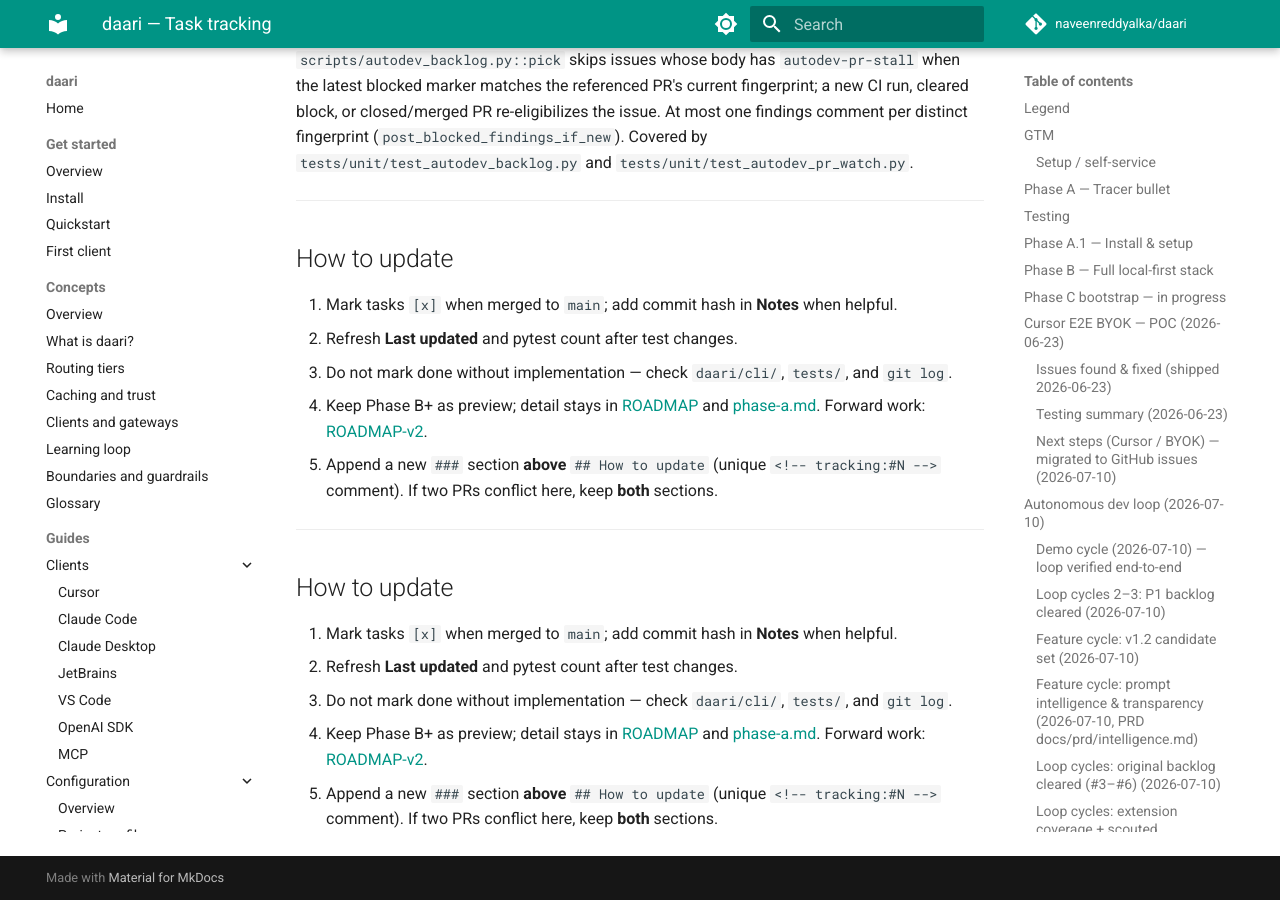
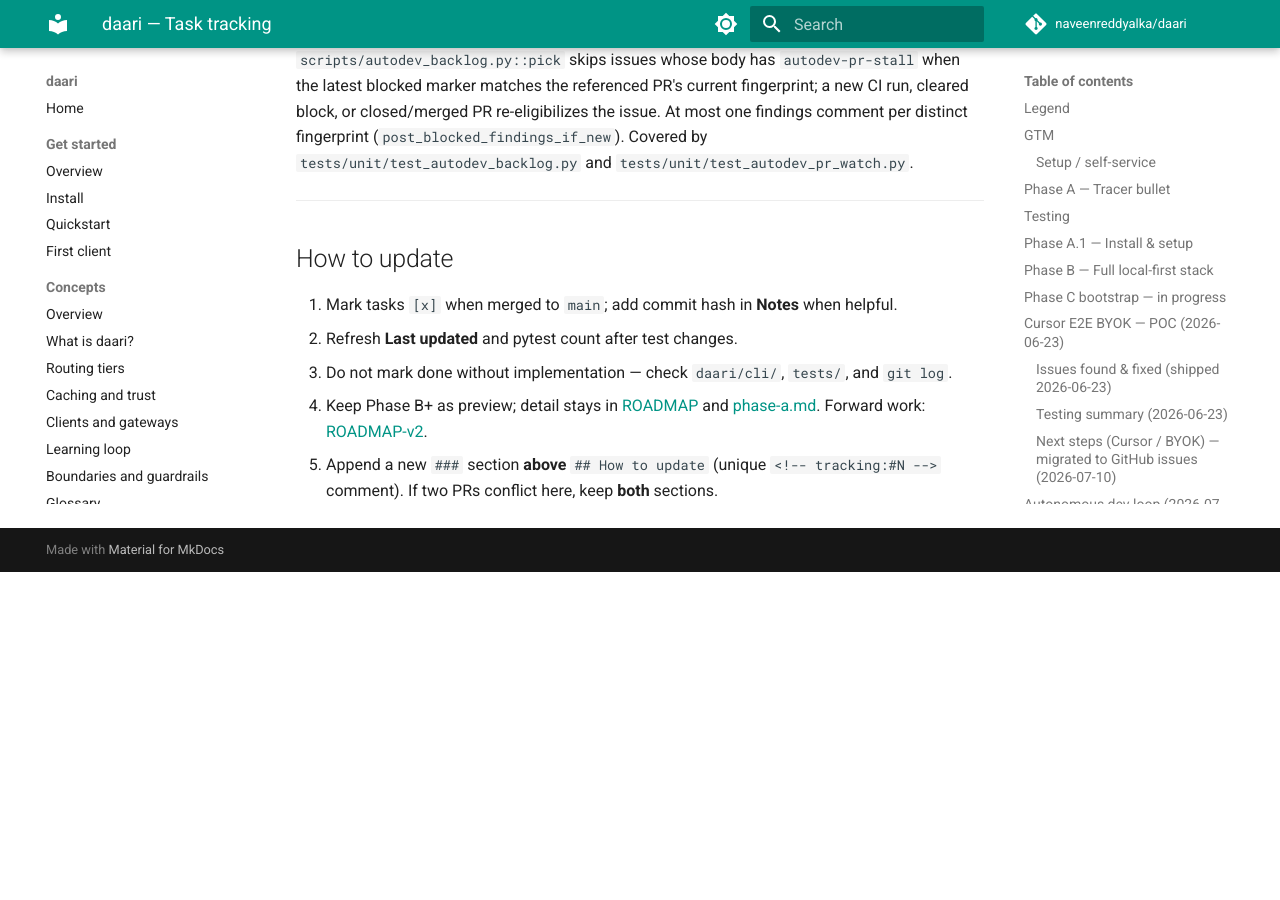
Before and after one commit to naveenreddyalka/daari, an MkDocs documentation site: the page built from docs/TRACKING.md, in a window 1280 px wide and 900 px high, scrolled down 49382 px. Built offline with MkDocs 1.6.1 and Material for MkDocs 9.7.7, drawn with Linux system fonts in a browser that asks for light colours; comment, search, counter and statistics services are not loaded; after the commit the page ends 49954 px from its top, so only the background shows below that.

Commit message:
docs: keep both TRACKING sections without duplicating How to update

```diff
--- a/docs/TRACKING.md
+++ b/docs/TRACKING.md
@@ -1728,15 +1730,3 @@ Covered by `tests/unit/test_autodev_backlog.py` and
 3. Do not mark done without implementation — check `daari/cli/`, `tests/`, and `git log`.
 4. Keep Phase B+ as preview; detail stays in [ROADMAP](prd/ROADMAP.md) and [phase-a.md](plans/phase-a.md). Forward work: [ROADMAP-v2](prd/ROADMAP-v2.md).
 5. Append a new `###` section **above** `## How to update` (unique `<!-- tracking:#N -->` comment). If two PRs conflict here, keep **both** sections.
-
-<!-- tracking-append: add the next ### section above ## How to update; on conflict keep both -->
-
----
-
-## How to update
-
-1. Mark tasks `[x]` when merged to `main`; add commit hash in **Notes** when helpful.
-2. Refresh **Last updated** and pytest count after test changes.
-3. Do not mark done without implementation — check `daari/cli/`, `tests/`, and `git log`.
-4. Keep Phase B+ as preview; detail stays in [ROADMAP](prd/ROADMAP.md) and [phase-a.md](plans/phase-a.md). Forward work: [ROADMAP-v2](prd/ROADMAP-v2.md).
-5. Append a new `###` section **above** `## How to update` (unique `<!-- tracking:#N -->` comment). If two PRs conflict here, keep **both** sections.
```
Also changed, not shown: other parts of docs/TRACKING.md (+2 -0 lines).
